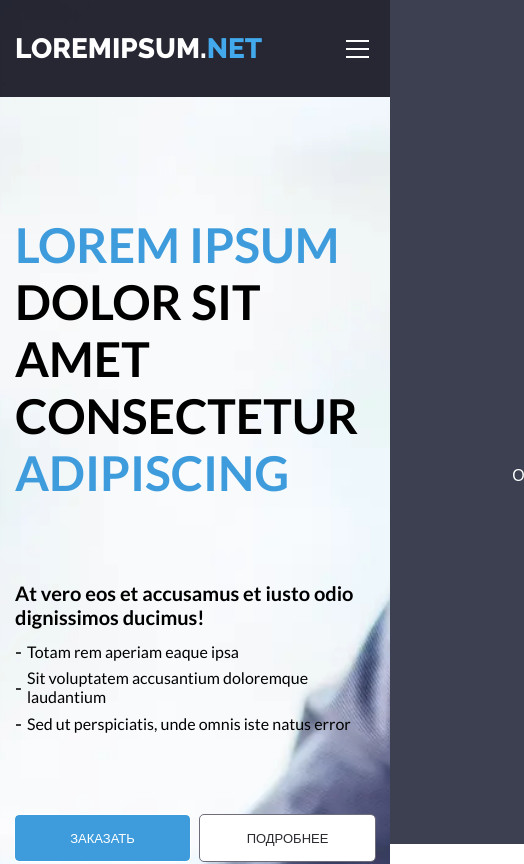
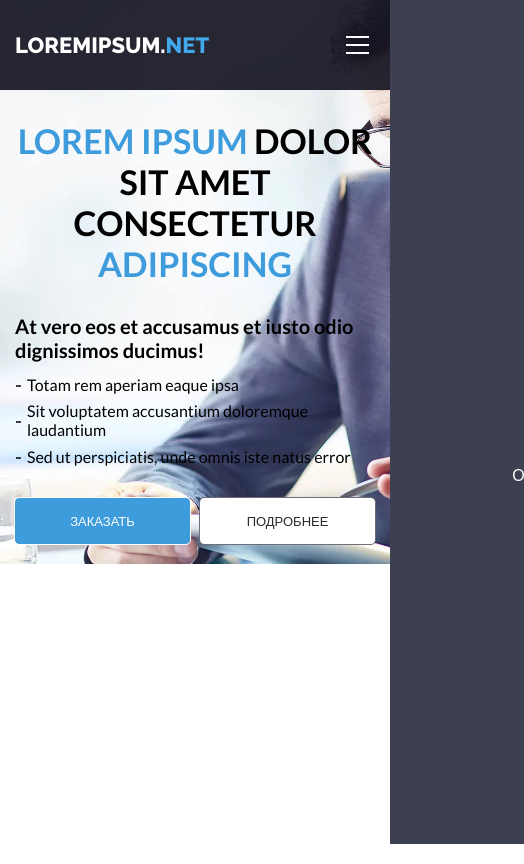
Before and after one commit to Lonerr7/test-task-for-job, a plain HTML site: page dist/index.html in a window 390 px wide. Shown: the top 864 px of the page, 524 px wide, since content can reach past the window. Drawn offline with Linux system fonts and the light colour scheme.

Commit message:
9. Made responsive design of hero section

```diff
--- a/dist/index.html
+++ b/dist/index.html
@@ -6,10 +6,10 @@
   <meta name="viewport" content="width=device-width, initial-scale=1.0">
   <link rel="preconnect" href="https://fonts.googleapis.com">
   <link rel="preconnect" href="https://fonts.gstatic.com" crossorigin>
-  <link href="https://fonts.googleapis.com/css2?family=Lato:wght@400;700;900&display=swap&_v=20240609150857" rel="stylesheet">
-  <link href="https://fonts.googleapis.com/css2?family=Lato:wght@400;700;900&family=Raleway:ital,wght@0,800;1,800&display=swap&_v=20240609150857" rel="stylesheet">
+  <link href="https://fonts.googleapis.com/css2?family=Lato:wght@400;700;900&display=swap&_v=20240609151241" rel="stylesheet">
+  <link href="https://fonts.googleapis.com/css2?family=Lato:wght@400;700;900&family=Raleway:ital,wght@0,800;1,800&display=swap&_v=20240609151241" rel="stylesheet">
 
-  <link rel="stylesheet" href="css/style.min.css?_v=20240609150857">
+  <link rel="stylesheet" href="css/style.min.css?_v=20240609151241">
   <title>Loremipsum.net</title>
 </head>
 
@@ -93,7 +93,7 @@
     </div>
   </section>
 
-  <section class="orders">
+  <!-- <section class="orders">
     <div class="container">
       <div class="orders__info">
         <h2 class="orders__title">Оформление <span class="orders__title_colored">Заказа</span></h2>
@@ -187,9 +187,9 @@
         <button class="form__btn">Отправить</button>
       </form>
     </div>
-  </section>
+  </section> -->
 
-  <section class="reviews">
+  <!-- <section class="reviews">
     <div class="container">
       <h2 class="reviews__title">Отзывы наших клиентов</h2>
 
@@ -268,10 +268,10 @@
         </button>
       </div>
     </div>
-  </section>
+  </section> -->
 </main>
 
     </div>
-    <script src="js/app.min.js?_v=20240609150857"></script>
+    <script src="js/app.min.js?_v=20240609151241"></script>
   </body>
 </html>
--- a/gulp/version.json
+++ b/gulp/version.json
@@ -1,3 +1,3 @@
 {
-    "main": "20240609150857"
+    "main": "20240609151241"
 }
--- a/src/scss/_media.scss
+++ b/src/scss/_media.scss
@@ -6,4 +6,45 @@
   .navigation__list {
     display: none;
   }
+
+  .hero {
+    padding: 150px 0 50px 0;
+
+    &__title {
+      font-size: 38px;
+      margin-bottom: 40px;
+    }
+
+    &__info {
+      margin-bottom: 40px;
+    }
+
+    &__controls {
+      max-width: 100%;
+    }
+
+    &__control {
+      width: 50%;
+    }
+  }
 }
+
+@media (max-width: 400px) {
+  .logo {
+    font-size: 22px;
+  }
+
+  .hero {
+    padding: 120px 0 20px 0;
+
+    &__title {
+      font-size: 34px;
+      margin-bottom: 30px;
+      text-align: center;
+    }
+
+    &__info {
+      margin-bottom: 30px;
+    }
+  }
+}
--- a/src/scss/style.scss
+++ b/src/scss/style.scss
@@ -156,14 +156,14 @@
     color: $blue;
   }
 
+  &__info {
+    margin-bottom: 80px;
+  }
+
   &__subtitle {
     font-size: 20px;
     font-weight: bold;
     margin-bottom: 10px;
-  }
-
-  &__list {
-    margin-bottom: 80px;
   }
 
   &__item {
```
Also changed, not shown: src/html/main.html (+4 -4 lines), dist/css/style.css, dist/css/style.min.css.
